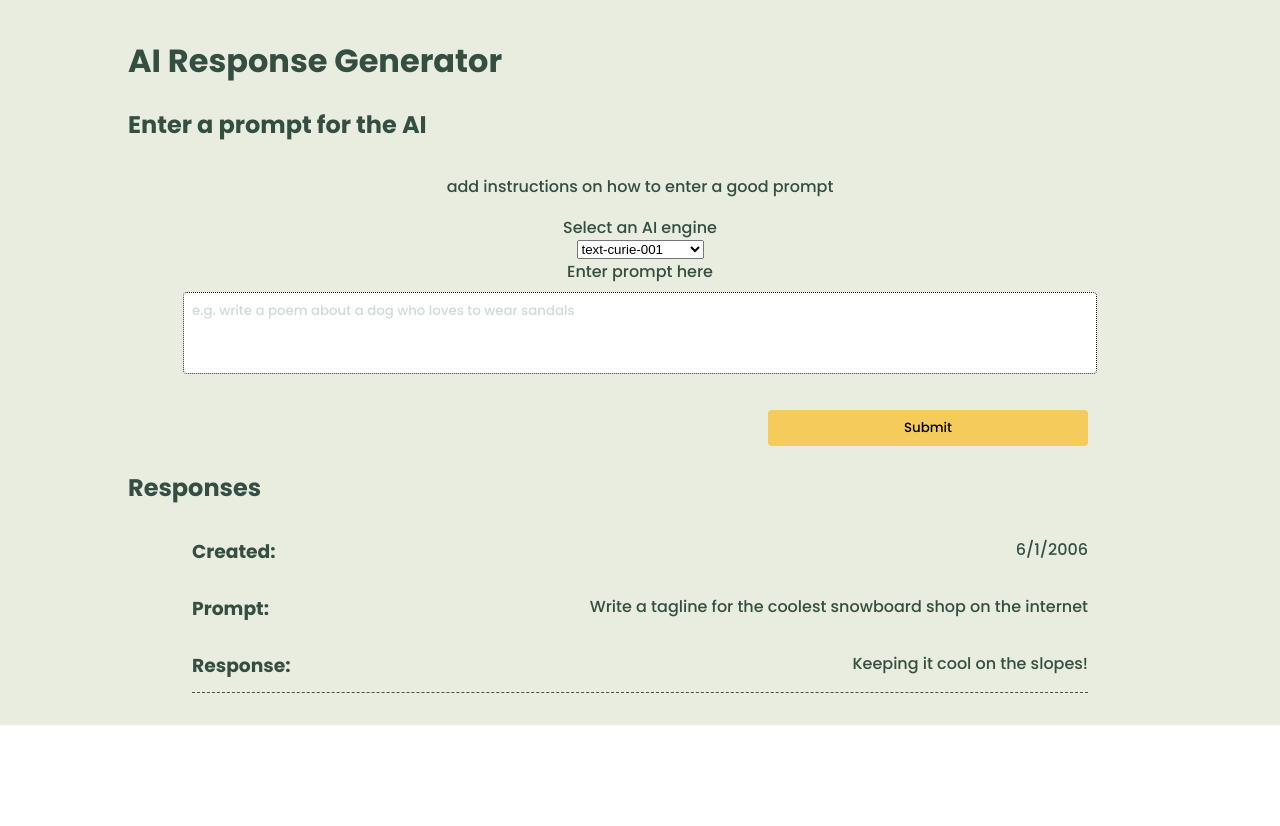
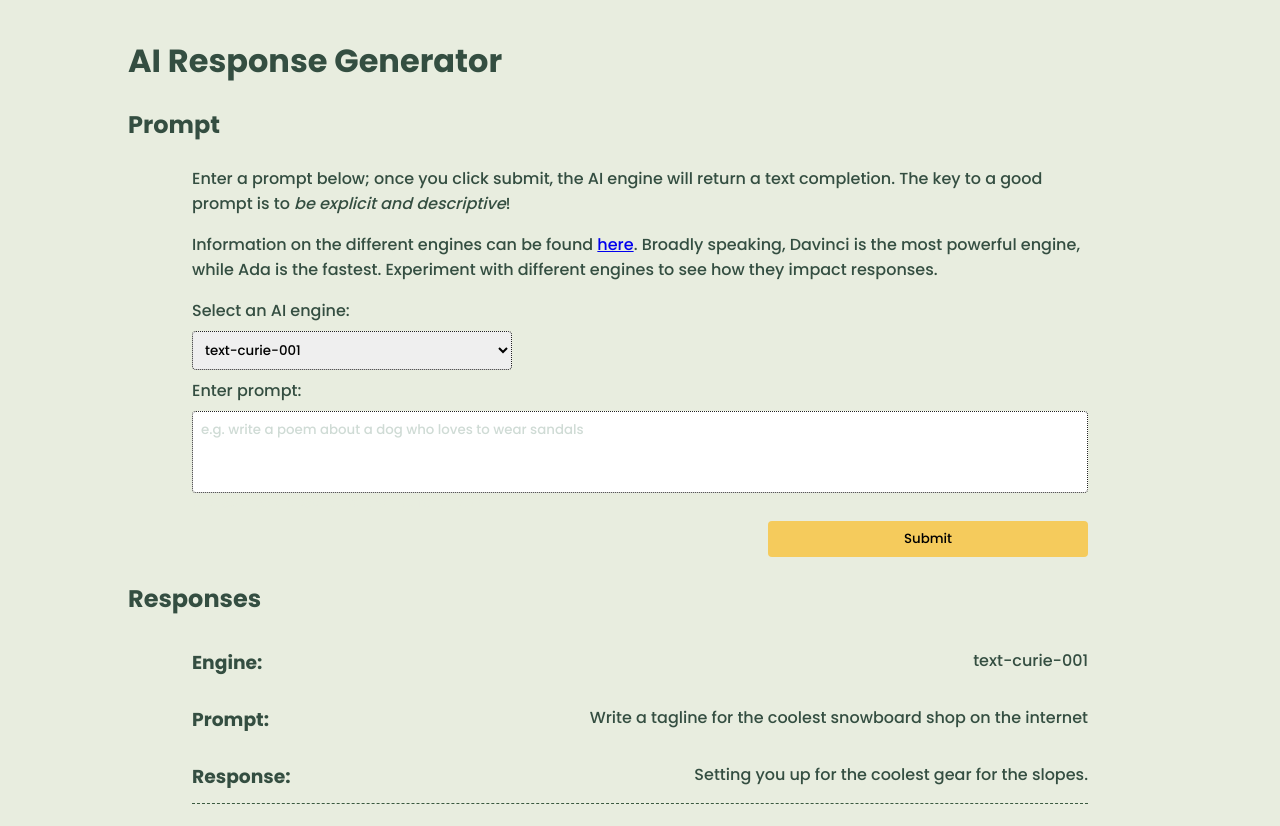
Before and after one commit to stuartkaija/band-name-generator, a React (Create React App) app: page / in a window 1280 px wide. Shown: the top 826 px of the page. Before the commit the page ends 800 px from the top, so only its background shows below. Built offline with nearby package versions, Linux system fonts and the light colour scheme.

Commit message:
styled form with engine option, added selected engine to response

```diff
--- a/src/App.jsx
+++ b/src/App.jsx
@@ -10,9 +10,9 @@ function App() {
 	const [engine, setEngine] = useState('text-curie-001');
     const [completions, setCompletions] = useState([
 		{
-			time: "6/1/2006",
+			engine: "text-curie-001",
 			prompt: "Write a tagline for the coolest snowboard shop on the internet",
-			completion: "Keeping it cool on the slopes!"
+			completion: "Setting you up for the coolest gear for the slopes."
 		}
 	]);
 	const [error, setError] = useState(false);
@@ -52,9 +52,8 @@ function App() {
         const getCompletion = async () => {
             try {
                 const response = await axios.post(url, data, config)
-				const timestamp = new Date().toLocaleDateString();
 				setCompletions([{
-					time: timestamp,
+					engine: engine,
 					prompt: prompt,
 					completion: response.data.choices[0].text
 				}, ...completions])
@@ -67,9 +66,8 @@ function App() {
 
 		getCompletion();
 
+		// setting prompt back to an empty string allows the user to submit the same prompt repeatedly
 		setPrompt('');
-
-		console.log("useEffect running");
 
     }, [prompt])
 
--- a/src/components/Form/Form.jsx
+++ b/src/components/Form/Form.jsx
@@ -4,18 +4,19 @@ import './Form.scss';
 export default function Form({handleSubmit, error}) {
 
     return (
-        <section>
-            <h2 className='form__title'>Enter a prompt for the AI</h2>
+        <section className='form-section'>
+            <h2 className='form-section__title'>Prompt</h2>
             <form className='form' name='promptForm' id='promptForm' onSubmit={handleSubmit}>
-                <p>add instructions on how to enter a good prompt</p>
-                <label htmlFor="engine">Select an AI engine</label>
-                <select name="engine" id="engine" defaultValue="text-curie-001">
+                <p className='form__instructions'>Enter a prompt below; once you click submit, the AI engine will return a text completion. The key to a good prompt is to <span className='form__instructions--span'>be explicit and descriptive</span>!</p>
+                <p className='form__instructions'>Information on the different engines can be found <a className='form__instructions--link' href="https://beta.openai.com/docs/engines" target='_blank'>here</a>. Broadly speaking, Davinci is the most powerful engine, while Ada is the fastest. Experiment with different engines to see how they impact responses.</p>
+                <label className='form__label' htmlFor="engine">Select an AI engine:</label>
+                <select className='form__select' name="engine" id="engine" defaultValue="text-curie-001">
                     <option value="text-davinci-002">text-davinci-002</option>
                     <option value="text-curie-001">text-curie-001</option>
                     <option value="text-babbage-001">text-babbage-001</option>
                     <option value="text-ada-001">text-ada-001</option>
                 </select>
-                <label htmlFor="prompt">Enter prompt here</label>
+                <label className='form__label' htmlFor="prompt">Enter prompt:</label>
                 <textarea
                     className={error ? 'form__textarea form__textarea--error' : 'form__textarea'}
                     name="prompt"
@@ -23,7 +24,7 @@ export default function Form({handleSubmit, error}) {
                     placeholder='e.g. write a poem about a dog who loves to wear sandals'
                 ></textarea>
                 <p className={error ? 'form__error' : 'form__error--hidden'}>please type a descriptive prompt for the AI!</p>
-                <button className='form__button--submit' type='submit' form='promptForm'>Submit</button>
+                <button className='form__button' type='submit' form='promptForm'>Submit</button>
             </form>
         </section>
     )
--- a/src/components/Form/Form.scss
+++ b/src/components/Form/Form.scss
@@ -1,18 +1,54 @@
 @use '../../styles/partials/variables' as *;
 @use '../../styles/partials/mixins' as *;
+
+.form-section {
+
+    &__title {
+        margin: 0rem;
+    }
+}
 
 .form {
     display: flex;
     flex-direction: column;
-    align-items: center;
     margin: 1rem;
 
     @include tablet {
         margin: 1rem 4rem;
     }
 
-    &__title {
-        margin: 0rem;
+    &__instructions {
+        margin: 0.5rem 0rem;
+
+        &--span {
+            font-style: italic;
+        }
+
+        &--link:visited {
+            color: inherit;
+        }
+    }
+
+    &__label {
+        margin: 0.5rem 0rem;
+    }
+
+    &__select {
+        font-family: 'Poppins';
+        border: 0.01rem dotted $color-dark1;
+        border-radius: 0.25rem;
+        width: 100%;
+        padding: 0.5rem;
+        transition: width 1s ease-in-out;
+
+        @include tablet {
+            width: 20rem;
+            transition: width 1s ease-in-out;
+        }
+
+        &:focus {
+            outline: 0.05rem dashed $color-dark2;
+        }
     }
 
     &__textarea {
@@ -21,8 +57,6 @@
         height: 4rem;
         border: 0.01rem dotted $color-dark1;
         border-radius: 0.25rem;
-        width: 100%;
-        margin: 0.5rem;
         padding: 0.5rem;
 
         &:focus {
@@ -52,9 +86,5 @@
 
     &__button {
         @include button;
-
-        &--submit {
-            @include button-submit;
-        }
     }
 }
--- a/src/components/Response/Response.jsx
+++ b/src/components/Response/Response.jsx
@@ -1,12 +1,12 @@
 import React from 'react';
 import './Response.scss';
 
-export default function Response({time, prompt, completion}) {
+export default function Response({engine, prompt, completion}) {
     return (
         <li className='response'>
             <div className='response__container'>
-                <h3 className='response__title'>Created: </h3>
-                <p className='response__timestamp'>{time}</p>
+                <h3 className='response__title'>Engine: </h3>
+                <p className='response__timestamp'>{engine}</p>
             </div>
             <div className='response__container'>
                 <h3 className='response__title'>Prompt: </h3>
--- a/src/components/ResponseList/ResponseList.jsx
+++ b/src/components/ResponseList/ResponseList.jsx
@@ -12,7 +12,7 @@ export default function ResponseList({completions}) {
                     return (
                         <Response
                             key={uniqid()}
-                            time={completion.time}
+                            engine={completion.engine}
                             prompt={completion.prompt}
                             completion={completion.completion}
                         />
--- a/src/styles/partials/_mixins.scss
+++ b/src/styles/partials/_mixins.scss
@@ -13,36 +13,6 @@
 }
 
 @mixin button {
-    font-family: 'Poppins';
-    background-color: $color-light4;
-    border: none;
-    border-radius: 0.25rem;
-    padding: 0.5rem 0rem;
-    margin: 0.5rem 0rem;
-    width: 100%;
-    transition: background-color 0.1s, width 1s ease-in-out;
-    margin-right: auto;
-
-    @include tablet {
-        width: 20rem;
-        transition: width 1s ease-in-out;
-    }
-
-    &:hover {
-        background-color: $color-accent3;
-    }
-
-    &:active {
-        background-color: $color-dark2;
-        transition: background-color 0.1s;
-    }
-
-    &:focus {
-        outline: 0.05rem dashed $color-dark2;
-    }
-}
-
-@mixin button-submit {
     font-family: 'Poppins';
     background-color: $color-accent1;
     border: none;
```
